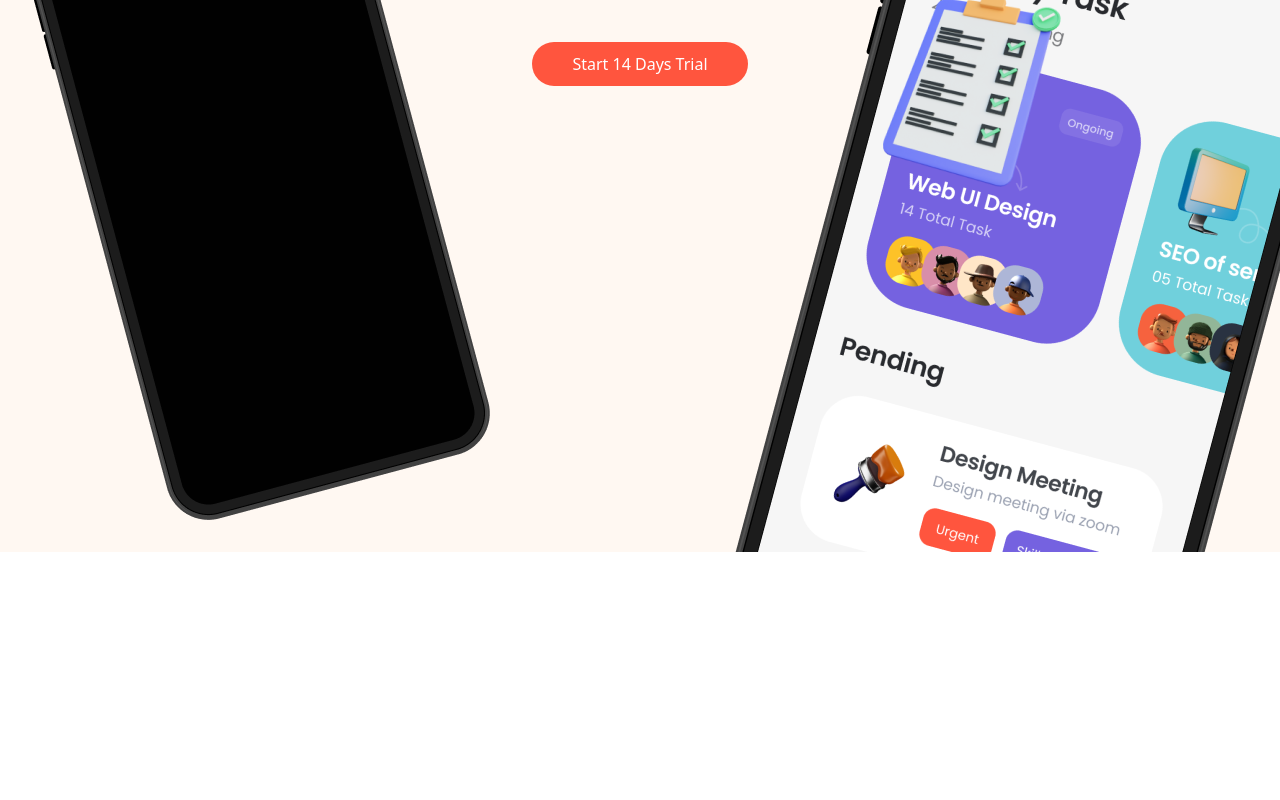
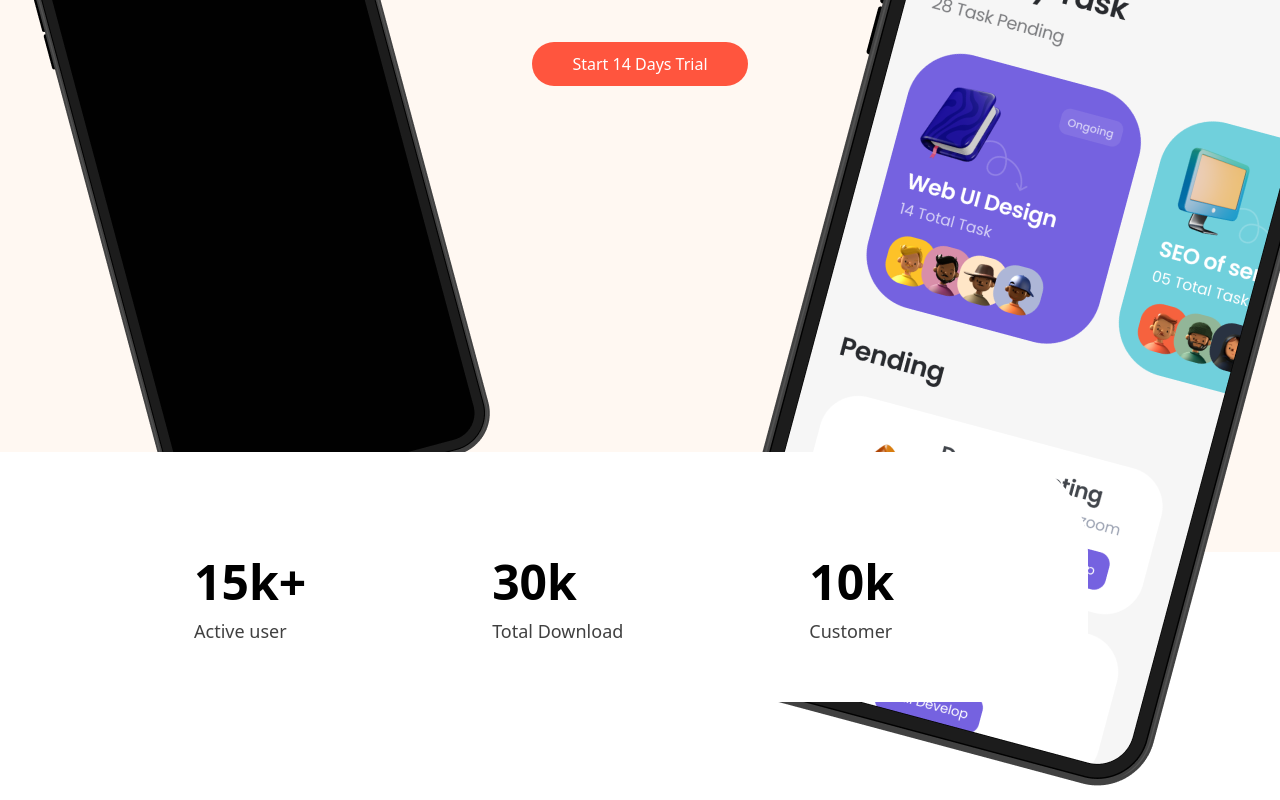
Before and after one commit to piratlena/saasto-landing-page, a Vue app: page / in a window 1280 px wide. Shown: the part 554-1354 px from the top of the page. Before the commit the page ends 1106 px from the top, so only its background shows below. Built offline with nearby package versions, Linux system fonts and the light colour scheme.

Commit message:
add CounterDisplay component

```diff
--- a/src/App.vue
+++ b/src/App.vue
@@ -2,12 +2,14 @@
   <main>
     <TheHeader />
     <TheHero />
+    <CounterDisplay />
   </main>
 </template>
 
 <script setup lang="ts">
 import TheHeader from './components/TheHeader.vue';
 import TheHero from './components/TheHero.vue';
+import CounterDisplay from './components/CounterDisplay.vue';
 </script>
 
 <style scoped></style>
--- a/src/assets/tailwind.css
+++ b/src/assets/tailwind.css
@@ -4,5 +4,4 @@
 
 html,
 body {
-  overflow-x: hidden;
 }
--- /dev/null
+++ b/src/components/CounterDisplay.vue
@@ -0,0 +1,29 @@
+<template>
+  <section class="w-[85%] h-[250px] mt-[-100px] rounded-tr-[100px] bg-white relative">
+    <UIContainer>
+      <div class="w-[700px] pt-[94px] m-auto">
+        <div class="w-[100%] flex flex-row justify-between justify-items-start">
+          <div class="flex flex-col">
+            <div class="text-[48px] font-bold">15k+</div>
+            <div class="text-[18px] font-normal text-light-gray">Active user</div>
+          </div>
+          <div class="flex flex-col">
+            <div class="text-[48px] font-bold">30k</div>
+            <div class="text-[18px] font-normal text-light-gray">Total Download</div>
+          </div>
+
+          <div class="flex flex-col justify-start">
+            <div class="text-[48px] font-bold">10k</div>
+            <div class="text-[18px] font-normal text-light-gray">Customer</div>
+          </div>
+        </div>
+      </div>
+    </UIContainer>
+  </section>
+</template>
+
+<script setup lang="ts">
+import UIContainer from './ui/UIContainer.vue';
+</script>
+
+<style lang="scss" scoped></style>
--- a/src/components/TheHero.vue
+++ b/src/components/TheHero.vue
@@ -1,10 +1,10 @@
 <template>
   <section class="h-[1026px] bg-background-1">
     <UIContainer class="pt-[138px]">
-      <div class="">
-        <img src="../assets/hero/hero-clock.png" alt="clock" />
+      <div>
+        <img src="../assets/hero/hero-clock.png" alt="clock " />
       </div>
-      <div class="m-auto xl:w-[900px] mt-[-90px] items-center z-30">
+      <div class="relative m-auto xl:w-[900px] mt-[-90px] items-center z-10">
         <h1 class="text-7xl font-bold leading-[5rem] text-center mb-6">
           A collaborative Time Tracking that you Need
         </h1>
@@ -28,9 +28,9 @@
         />
       </div>
     </UIContainer>
-    <div class="flex justify-between mt-[-300px]">
-      <div><img src="../assets/hero/hero-mobile-1.png" alt="mobile" class="" /></div>
-      <div><img src="../assets/hero/hero-mobile-2.png" alt="mobile" /></div>
+    <div class="flex justify-between mt-[-300px] relative z-0">
+      <div><img src="../assets/hero/hero-mobile-1.png" alt="mobile" class="z-0" /></div>
+      <div><img src="../assets/hero/hero-mobile-2.png" alt="mobile" class="z-0" /></div>
     </div>
   </section>
 </template>
--- a/src/components/ui/UIButton.vue
+++ b/src/components/ui/UIButton.vue
@@ -2,7 +2,7 @@
   <a
     v-if="link"
     :href="to"
-    class="flex items-center justify-center rounded-full transition-colors duration-200 ease-in-out"
+    class="flex items-center justify-center rounded-full transition-colors duration-200 ease-in-out cursor-pointer"
     :class="[
       type === 'primary' ? 'bg-primary text-white hover:bg-orange-1' : '',
       type === 'secondary'
@@ -15,7 +15,7 @@
   >
   <button
     v-else
-    class="flex items-center justify-center rounded-full transition-colors duration-200 ease-in-out"
+    class="flex items-center justify-center rounded-full transition-colors duration-200 ease-in-out cursor-pointer"
     :class="[
       type === 'primary' ? 'bg-primary text-white hover:bg-orange-1' : '',
       type === 'secondary'
--- a/tailwind.config.js
+++ b/tailwind.config.js
@@ -12,6 +12,7 @@ module.exports = {
         'orange-1': '#FA865F',
         'dark-1': '#40201E',
         'dark-2': '#1C0E0D',
+        'light-gray': '#404040',
         white: '#fff',
       },
     },
```
